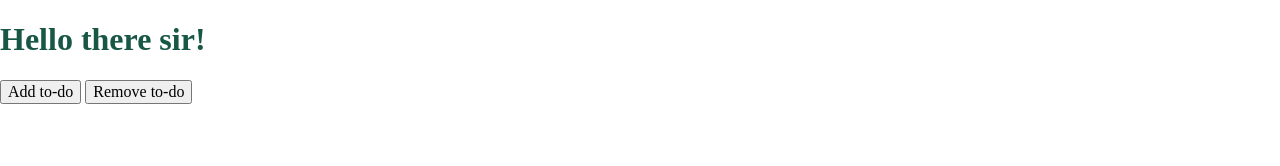
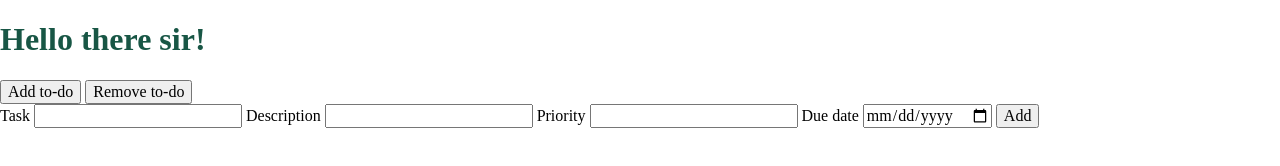
Before and after one commit to PeterMilo/odin-project-todo, a website built with webpack: page src/index.html in a window 1280 px wide. Both pictures are taken after a click on the button "Add to-do". Built offline with nearby package versions, Linux system fonts and the light colour scheme.

Commit message:
Add form to html

```diff
--- a/src/index.html
+++ b/src/index.html
@@ -13,6 +13,29 @@
         <button id="add-todo">Add to-do</button>
         <button id="remove-todo">Remove to-do</button>
 
+        <form id="task-form">
+            <label for="title">Task</label>
+            <input type="text" id="title" name="title" required>
+
+            <label for="description">Description</label>
+            <input type="text" id="description" name="description" required>
+
+            <label for="priority">Priority</label>
+            <input list="priority">
+            <datalist id="priority">
+                <option value="1">
+                <option value="2">
+                <option value="3">
+                <option value="4">
+                <option value="5">
+            </datalist>
+
+            <label for="due-date">Due date</label>
+            <input type="date" id="date" name="date">
+
+            <button id="submit-button">Add</button>
+        </form>
+
     </div>
 </body>
 </html>
--- a/src/index.js
+++ b/src/index.js
@@ -7,6 +7,8 @@ import { createToDo, todoList, removeTodo } from './manage-todo';
 const contentDiv = document.querySelector('#content');
 const addTodoButton = document.getElementById('add-todo');
 const removeTodoButton = document.getElementById('remove-todo');
+const todoForm = document.getElementById('task-form');
+const submitTodoButton = document.getElementById('submit-button');
 console.log('Up and running!');
 //
 
@@ -14,9 +16,14 @@ console.log('Up and running!');
 
 
 addTodoButton.addEventListener('click', () => {
+
+  todoForm.style.display = 'block';
+});
+
+submitTodoButton.addEventListener('click', () => {
   createToDo('Read Book', 'Read the new novel', '2023-06-15', 'Medium', 4);
   console.log(todoList)
-});
+} )
 
 removeTodoButton.addEventListener('click', () => {
   removeTodo();
--- a/src/manage-todo.js
+++ b/src/manage-todo.js
@@ -22,3 +22,13 @@ export function removeTodo() {
         console.log(`No todos to remove.`);
       }
 }
+
+// Change due date
+export function changeDueDate() {
+  console.log('Waiting');
+}
+
+// Change priority
+export function changePriority(priority, activeId) {
+    ToDo.priority = priority;
+}
--- a/src/style.css
+++ b/src/style.css
@@ -1,3 +1,7 @@
 h1 {
     color: rgb(24, 86, 69);
 }
+
+#task-form {
+    display: none;
+}
```
Also changed, not shown: README.md, dist/index.bundle.js, dist/index.html.
